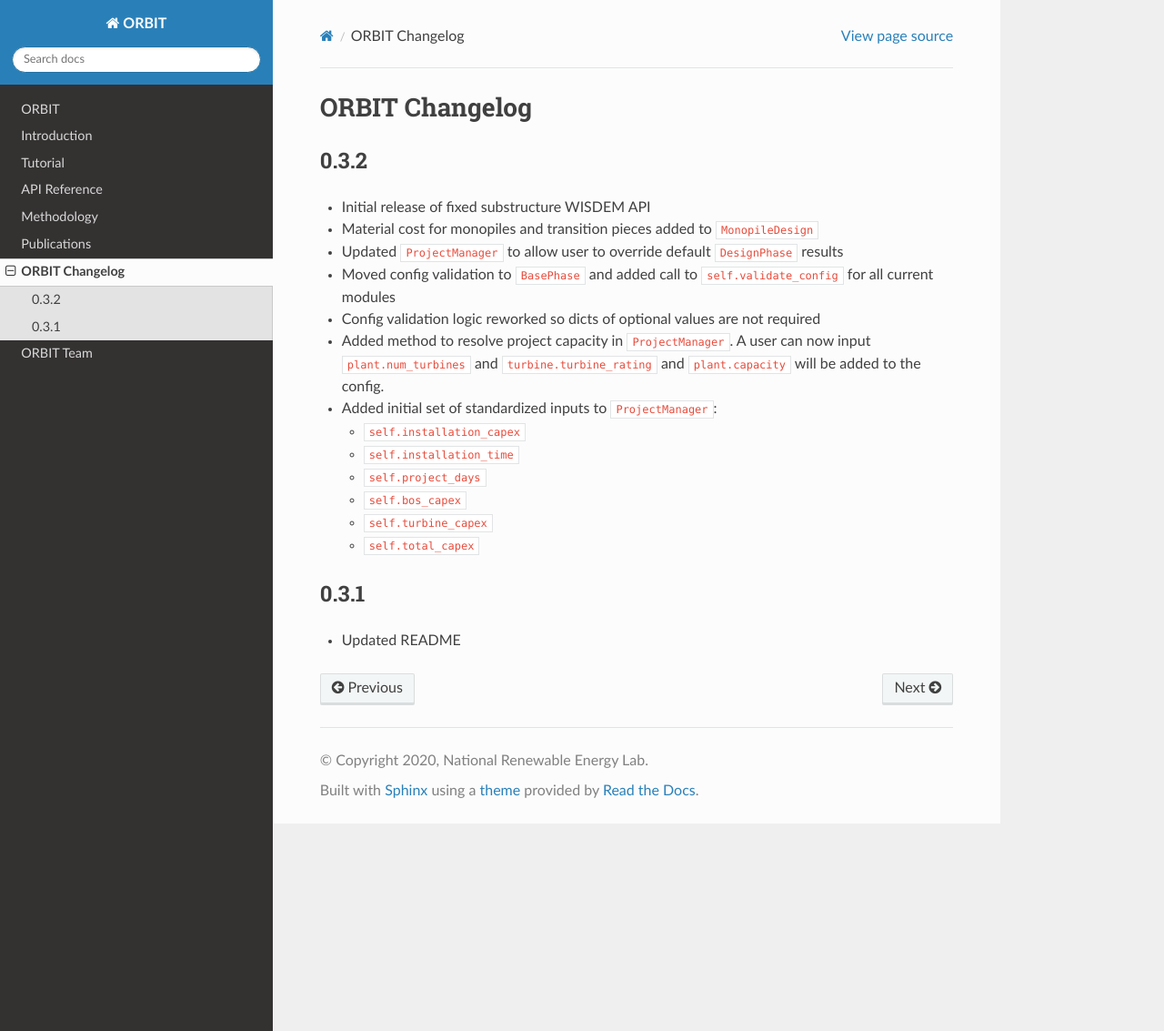
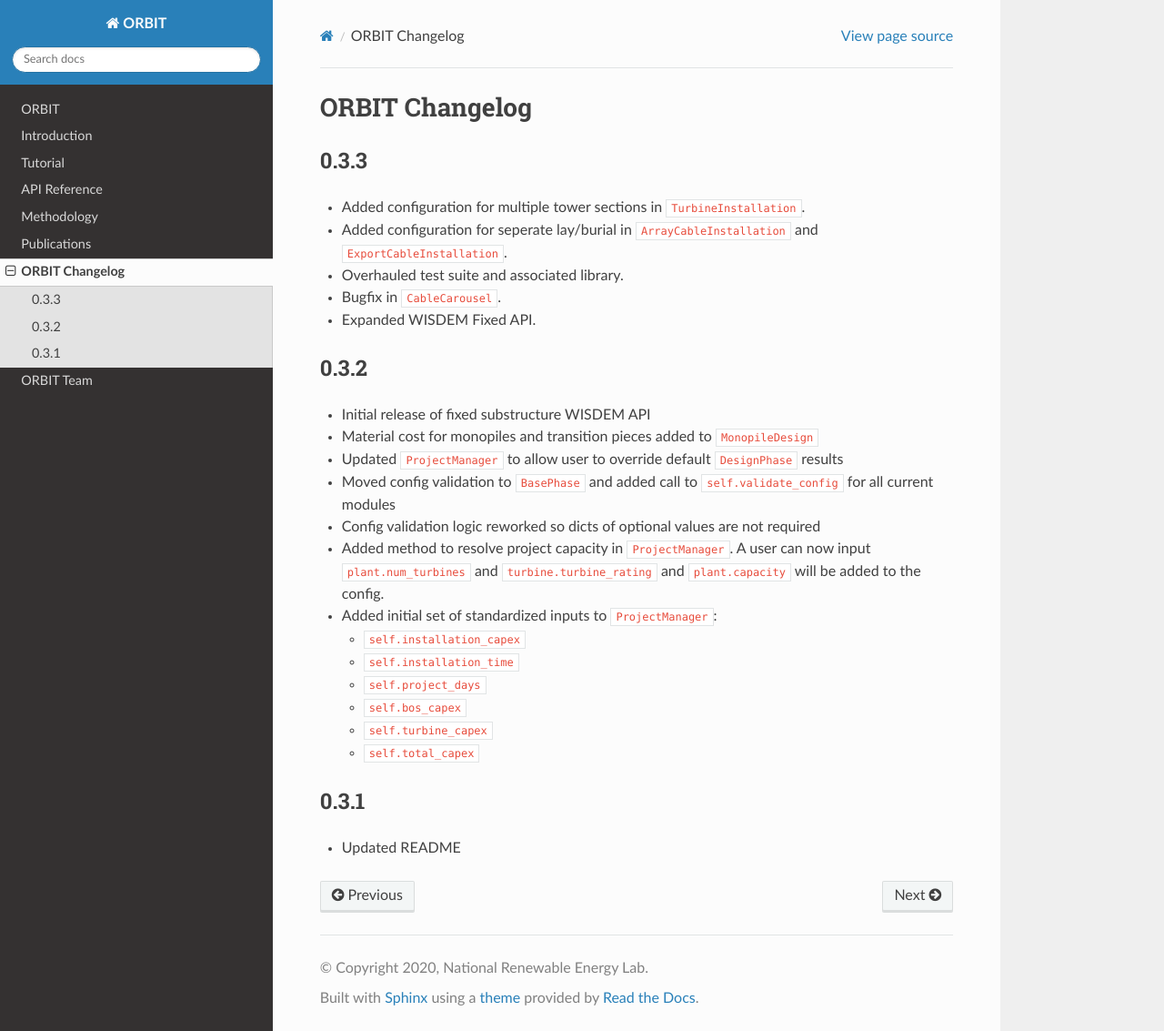
Before and after one commit to WISDEM/ORBIT, a Sphinx documentation site: the page built from docs/source/changelog.rst, in a window 1280 px wide and 1133 px high. Shown: the whole window at 91% size. Built offline with Sphinx 7.4.7 and the Read the Docs theme 2.0.0, drawn with Linux system fonts in a browser that asks for light colours.

Commit message:
Updated changelog for 0.3.3

```diff
--- a/docs/source/changelog.rst
+++ b/docs/source/changelog.rst
@@ -2,6 +2,16 @@
 
 ORBIT Changelog
 ===============
+
+0.3.3
+-----
+
+- Added configuration for multiple tower sections in ``TurbineInstallation``.
+- Added configuration for seperate lay/burial in ``ArrayCableInstallation`` and
+  ``ExportCableInstallation``.
+- Overhauled test suite and associated library.
+- Bugfix in ``CableCarousel``.
+- Expanded WISDEM Fixed API.
 
 0.3.2
 -----
```
